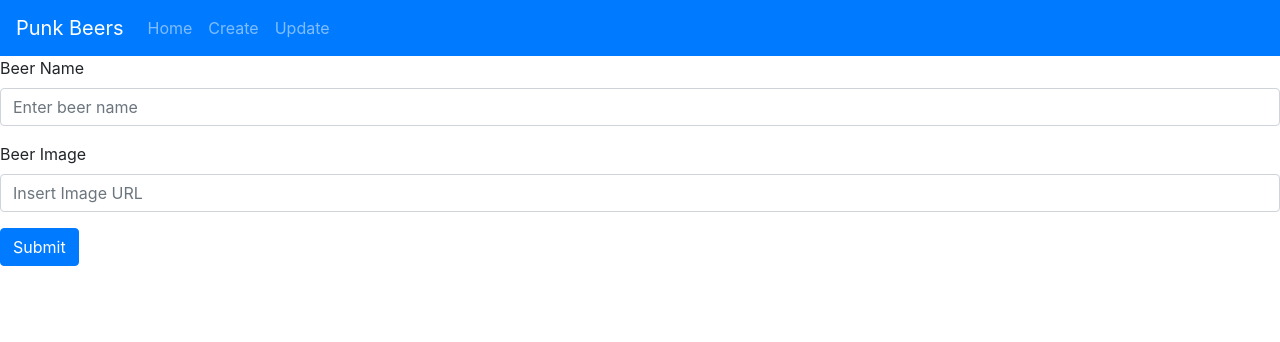
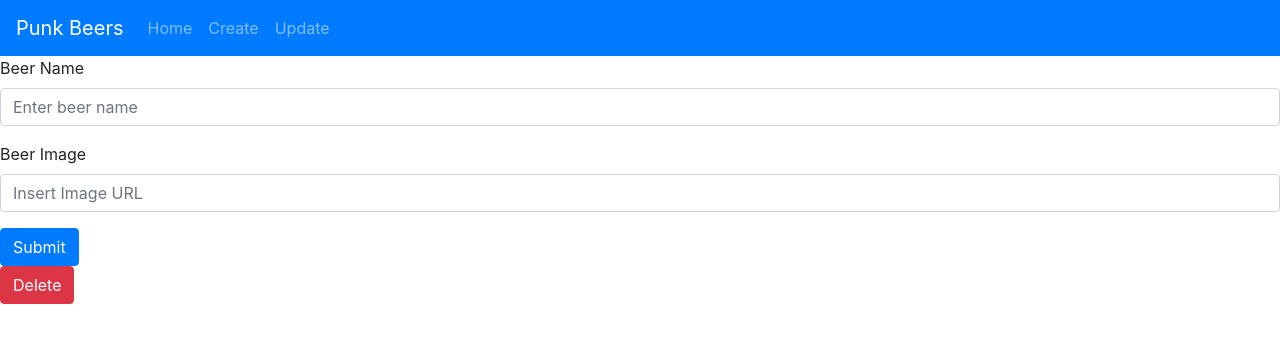
Before and after one commit to Las6103/Punk-Api-React, a React (Create React App) app in the folder punk-api-react/: page /beers/1 in a window 1280 px wide. Shown: the top 342 px of the page. Built offline with nearby package versions, Linux system fonts and the light colour scheme; no server answers; the HTML template or start-up script is replaced by a standard one.

Commit message:
creating delete button

```diff
--- a/punk-api-react/src/Page.js
+++ b/punk-api-react/src/Page.js
@@ -53,6 +53,7 @@ function Page(props) {
           Submit
         </Button>
       </Form>
+      <Button variant="danger" type="submit">Delete</Button>
     </div>
   );
 }
```
